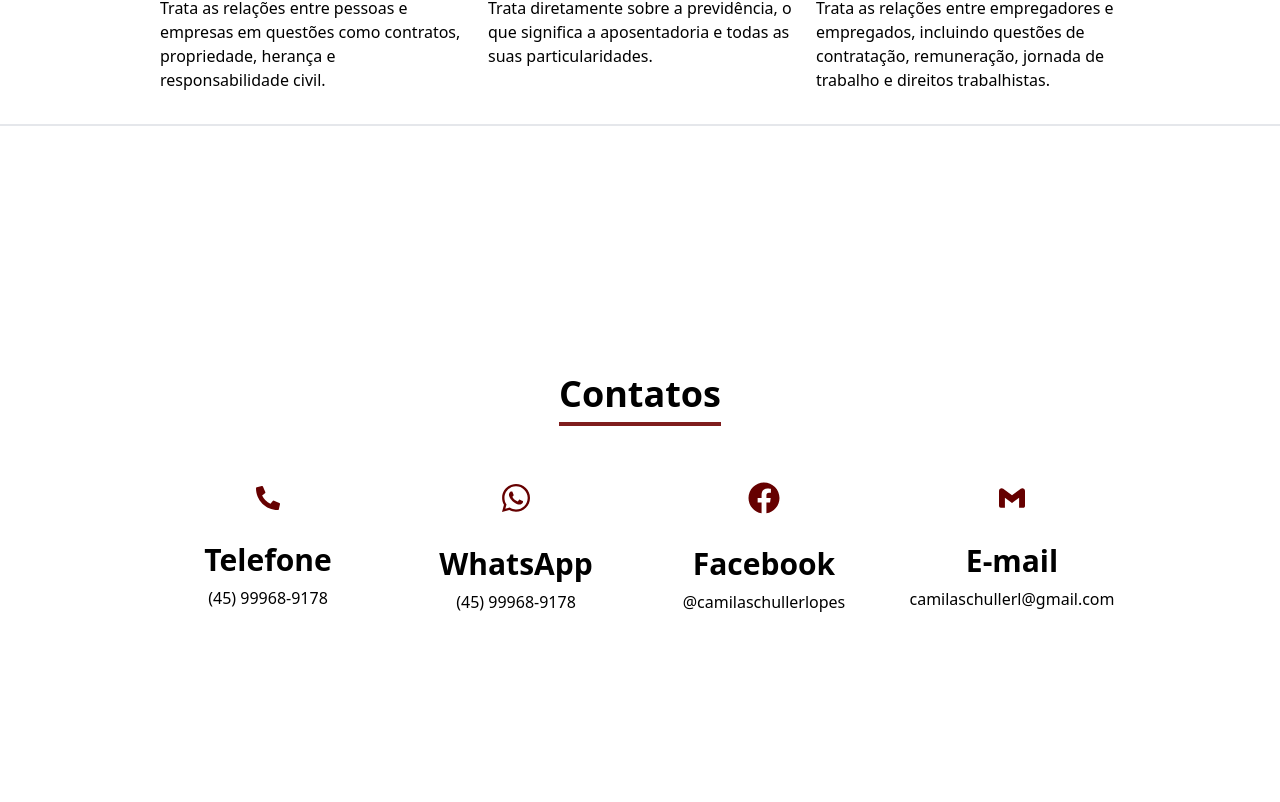
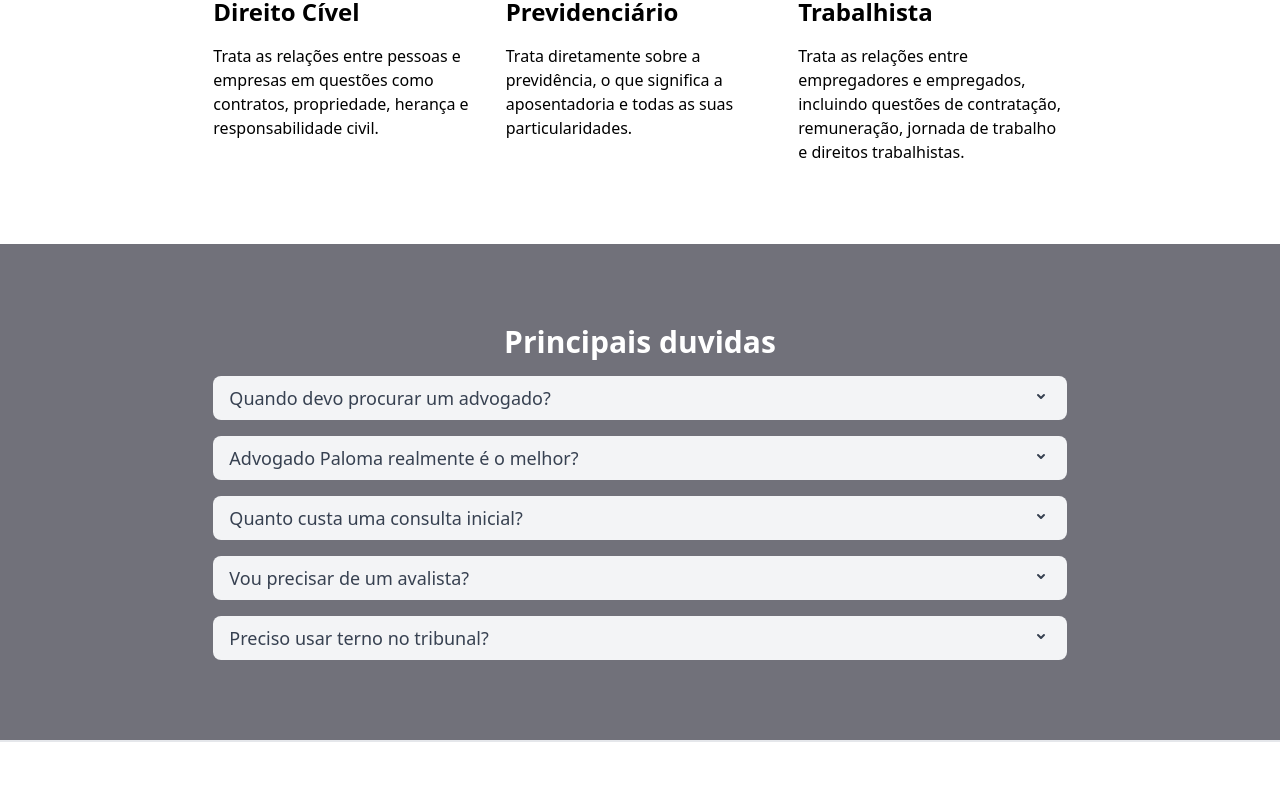
Before and after one commit to ericssonaugusto/adv-lp, a Next.js app: page / in a window 1280 px wide. Shown: the part 1598-2400 px from the top of the page. Built offline with nearby package versions, Linux system fonts and the light colour scheme.

Commit message:
Incluindo FAQ

```diff
--- /dev/null
+++ b/src/components/Accordion.tsx
@@ -0,0 +1,36 @@
+import 'tailwindcss/tailwind.css'
+import { useState } from 'react'
+
+const Accordion = ({ title, content }: { title: string; content: string }) => {
+    const [isOpen, setIsOpen] = useState(false);
+
+    return (
+      <div className='w-4/6 mx-auto'>
+        <button
+          onClick={() => setIsOpen(!isOpen)}
+          className="flex items-center justify-between w-full px-4 py-2 text-lg font-medium text-left text-gray-700 bg-gray-100 rounded-lg hover:bg-gray-200 focus:outline-none focus-visible:ring focus-visible:ring-orange-500 focus-visible:ring-opacity-50"
+        >
+          <span>{title}</span>
+          <svg
+            className={`${isOpen ? 'transform rotate-180' : ''} w-5 h-5`}
+            xmlns="http://www.w3.org/2000/svg"
+            viewBox="0 0 20 20"
+            fill="currentColor"
+            aria-hidden="true"
+          >
+            <path
+              fillRule="evenodd"
+              d="M6.293 6.293a1 1 0 0 1 1.414 0L10 8.586l2.293-2.293a1 1 0 0 1 1.414 1.414l-3 3a1 1 0 0 1-1.414 0l-3-3a1 1 0 0 1 0-1.414z"
+              clipRule="evenodd"
+            />
+          </svg>
+        </button>
+        {isOpen && (
+          <div className="p-4 mt-4 text-gray-700 bg-gray-100 rounded-lg shadow-md">
+            {content}
+          </div>
+        )}
+      </div>
+    );
+  }
+  export default Accordion;
--- a/src/components/Area.tsx
+++ b/src/components/Area.tsx
@@ -1,7 +1,7 @@
 export function Area(){
     return(
         <section id="area" className="flex items-center flex-col py-8">
-            <ul className="grid w-3/4 grid-cols-1 gap-6 lg:grid-cols-3">
+            <ul className="grid w-4/6 py-12 grid-cols-1 gap-6 lg:grid-cols-3">
                 <li>
                     <span>Área de atuação</span>
                     <h3 className="font-bold text-2xl mb-4">Direito Cível</h3>
--- a/src/components/Contact.tsx
+++ b/src/components/Contact.tsx
@@ -5,7 +5,7 @@ import { SiGmail } from 'react-icons/si';
 
 export function Contact() {
     return(
-        <section id="contato" className='flex items-center flex-col py-8 lg:py-48 border-t-2 '>
+        <section id="contato" className='flex items-center flex-col py-8 lg:py-28 border-t-2 '>
         <h2 className='text-4xl font-bold m-14 border-b-4 pb-2 border-red-900'>Contatos</h2>
         <ul className=' grid gap-8 grid-cols-1 w-3/4 items-center lg:grid-cols-4'>
         <li className='flex flex-col items-center gap-2'>
@@ -13,10 +13,11 @@ export function Contact() {
         <h3 className='font-bold text-3xl mt-6'>Telefone</h3>
         <span>(45) 99968-9178</span>
         </li>
-        <li className='flex flex-col items-center gap-2'>
+        <li className='flex flex-col items-center gap-2'><a href="https://wa.me/5545999689178?text=Tenho%20interesse%20em%20comprar%20seu%20carro">
         <FaWhatsapp color='#660000' size={32}/>
         <h3 className='font-bold text-3xl mt-6'>WhatsApp</h3>
         <span>(45) 99968-9178</span>
+        </a>
         </li>
         <li className='flex flex-col items-center gap-2'>
         <FaFacebook color='#660000' size={32}/>
--- /dev/null
+++ b/src/components/Faq.tsx
@@ -0,0 +1,15 @@
+import Accordion from '../components/Accordion';
+
+export function Faq(){
+    return(
+    <div className='grid gap-4 w-full py-20 bg-zinc-500 items-center'>
+        <h2 className='text-3xl text-center text-white font-bold'>Principais duvidas</h2>
+      <Accordion title="Quando devo procurar um advogado?" content="Texto da resposta" />
+      <Accordion title="Advogado Paloma realmente é o melhor?" content="Texto da resposta" />
+      <Accordion title="Quanto custa uma consulta inicial?" content="Texto da resposta" />
+      <Accordion title="Vou precisar de um avalista?" content="Texto da resposta" />
+      <Accordion title="Preciso usar terno no tribunal?" content="Texto da resposta" />
+    </div>
+
+    )
+}
--- a/src/pages/index.tsx
+++ b/src/pages/index.tsx
@@ -5,17 +5,21 @@ import { Local } from '@/components/Local'
 import { Sobre } from '@/components/Sobre'
 import { Footer } from '@/components/Footer'
 import { Inter } from 'next/font/google'
+import { Faq } from '@/components/Faq'
 
 const inter = Inter({ subsets: ['latin'] })
 
 export default function Home() {
+
   return (
     <>
     <Header />
     <Sobre />
     <Area />
+    <Faq />
     <Contact />
     <Local />
+
     <Footer />
     </>
   )
--- a/tsconfig.json
+++ b/tsconfig.json
@@ -18,6 +18,6 @@
       "@/*": ["./src/*"]
     }
   },
-  "include": ["next-env.d.ts", "**/*.ts", "**/*.tsx"],
+  "include": ["next-env.d.ts", "**/*.ts", "**/*.tsx", "src/components/Accondion.js"],
   "exclude": ["node_modules"]
 }
```
